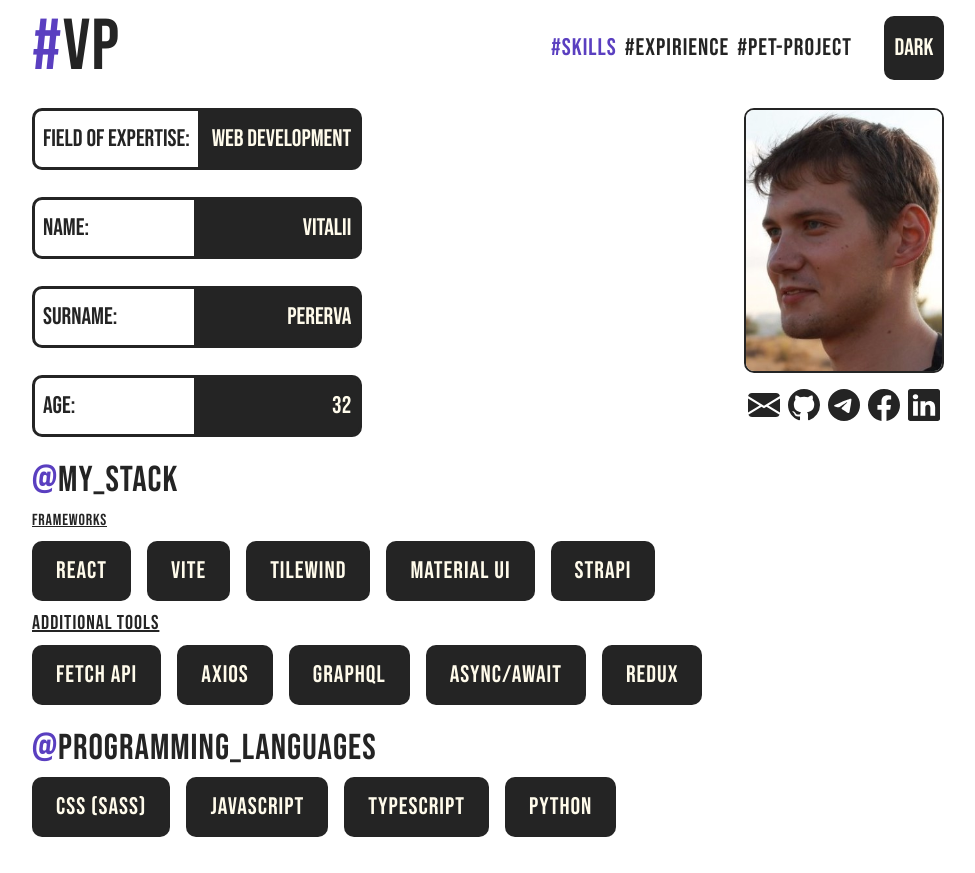
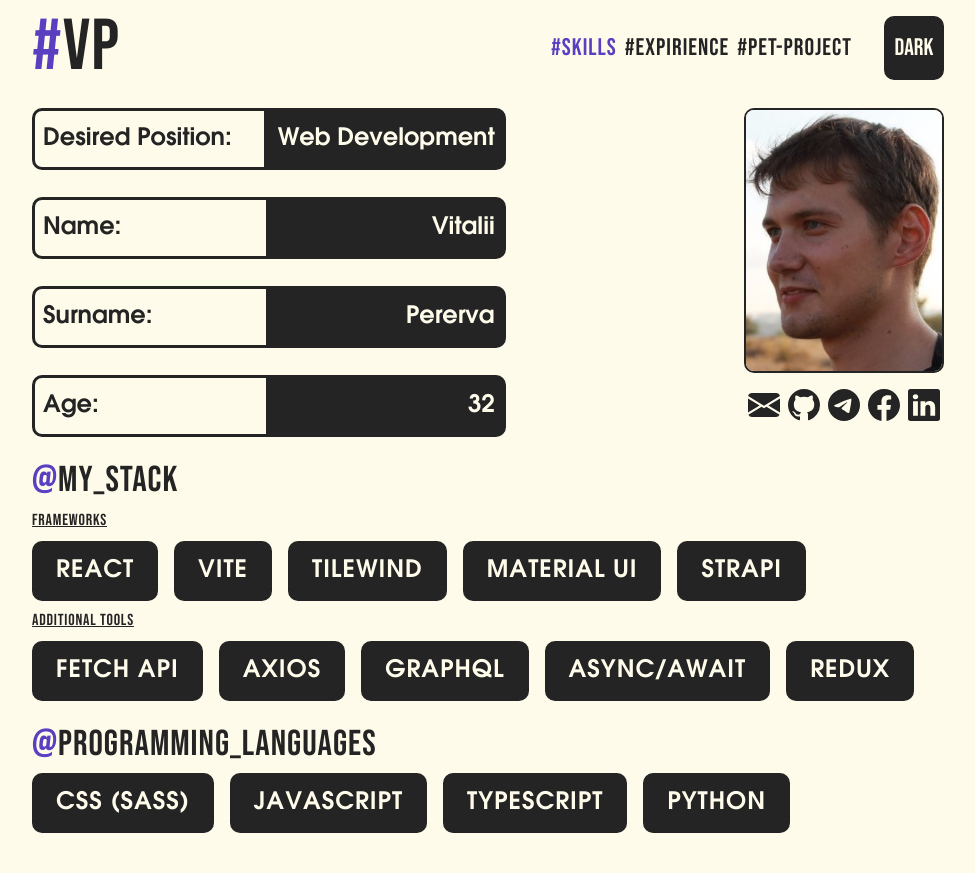
Before and after one commit to VetaliiP/VP-project, a React (Vite) app: page / in a window 1280 px wide. Shown: the whole page, without its empty margins (152-1127 px from the left). Built offline with nearby package versions, Linux system fonts and the light colour scheme.

Commit message:
Add freelancehunt

```diff
--- a/index.html
+++ b/index.html
@@ -5,6 +5,7 @@
   <meta charset="UTF-8" />
   <link rel="icon" type="image/svg+xml" href="/vite.svg" />
   <meta name="viewport" content="width=device-width, initial-scale=1.0" />
+  <meta name='freelancehunt' content='f23088127eada8b'>
   <title>VP</title>
 </head>
 
--- a/src/index.css
+++ b/src/index.css
@@ -19,7 +19,7 @@
 }
 
 :root {
-  --bg-color: #ffffff;
+  --bg-color: #FFFBEB;
   --text-color: #FFFBEB;
   --bg-blocs-color: #242424;
 
@@ -112,9 +112,10 @@ main {
   background: var(--bg-blocs-color);
   border-radius: 10px;
   color: var(--text-color);
-  font-family: Bebas;
+  font-family: Demi;
   font-size: 24px;
   letter-spacing: 1px;
+  text-transform: uppercase;
 }
 
 .container {
--- a/src/pages/Skills/Skills.tsx
+++ b/src/pages/Skills/Skills.tsx
@@ -9,13 +9,13 @@ export const Skills: FC = () => {
                 <div className='flex sm:flex-row  sm:justify-between sm:items-stretch flex-col-reverse items-center sm:mb-0 mb-16'>
                     <div className='flex flex-col justify-between items-center flex-1'>
 
-                        <div className='flex flex-col self-start font-bebas justify-between flex-1 sm:gap-0 gap-4'>
+                        <div className='flex flex-col self-start font-demi justify-between flex-1 sm:gap-0 gap-4'>
                             <span className='flex flex-row '>
                                 <div className='text_skills_left'>
-                                    <p className='whitespace-nowrap'>Field of Expertise:</p>
+                                    <p className='whitespace-nowrap mr-6'>Desired Position: </p>
                                 </div>
                                 <div className=' text_skills_right'>
-                                    <p className='whitespace-nowrap'>Web Development </p>
+                                    <p className='whitespace-nowrap'>Web Development</p>
                                 </div>
                             </span>
                             <span className='flex flex-row'>
@@ -99,7 +99,7 @@ export const Skills: FC = () => {
                             Strapi
                         </div>
                     </div>
-                    <div className={` cursor-pointer font-bebas text-xl select-none`}>
+                    <div className={` cursor-pointer font-bebas text-base select-none`}>
 
                         <p className='tracking-wider underline dark:text-amber-50 text-[#242424]'>Additional tools</p>
 
```
